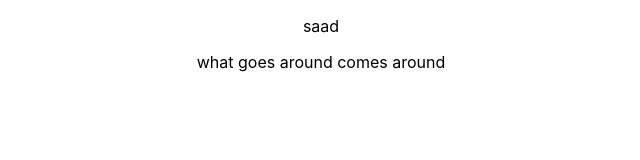
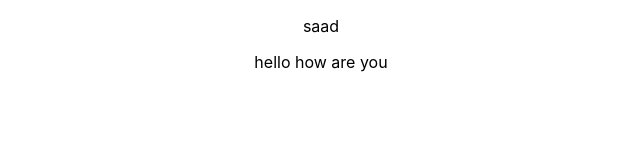
Before and after one commit to SaadMaybe/CF, a React (Create React App) app in the folder client/: page / in a window 1280 px wide. Shown: the top 160 px of the page, without its empty margins (319-959 px from the left). Built offline with nearby package versions, Linux system fonts and the light colour scheme.

Commit message:
hello
how are you

```diff
--- a/client/src/App.js
+++ b/client/src/App.js
@@ -5,7 +5,7 @@ function App() {
   return (
     <div className="App">
       <p>saad</p>
-      <p>what goes around comes around</p>
+      <p>hello how are you</p>
     </div>
   );
 }
```
